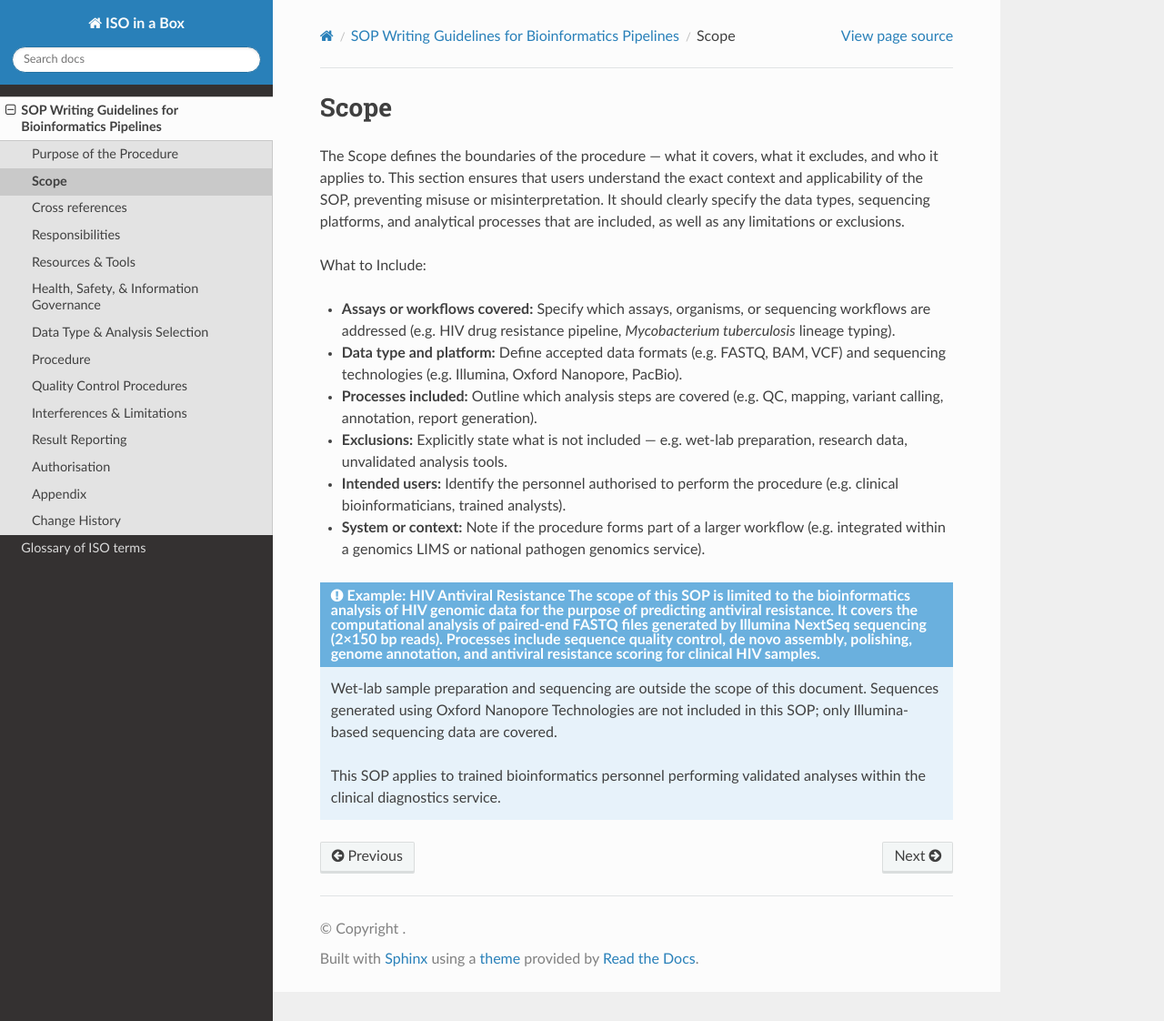
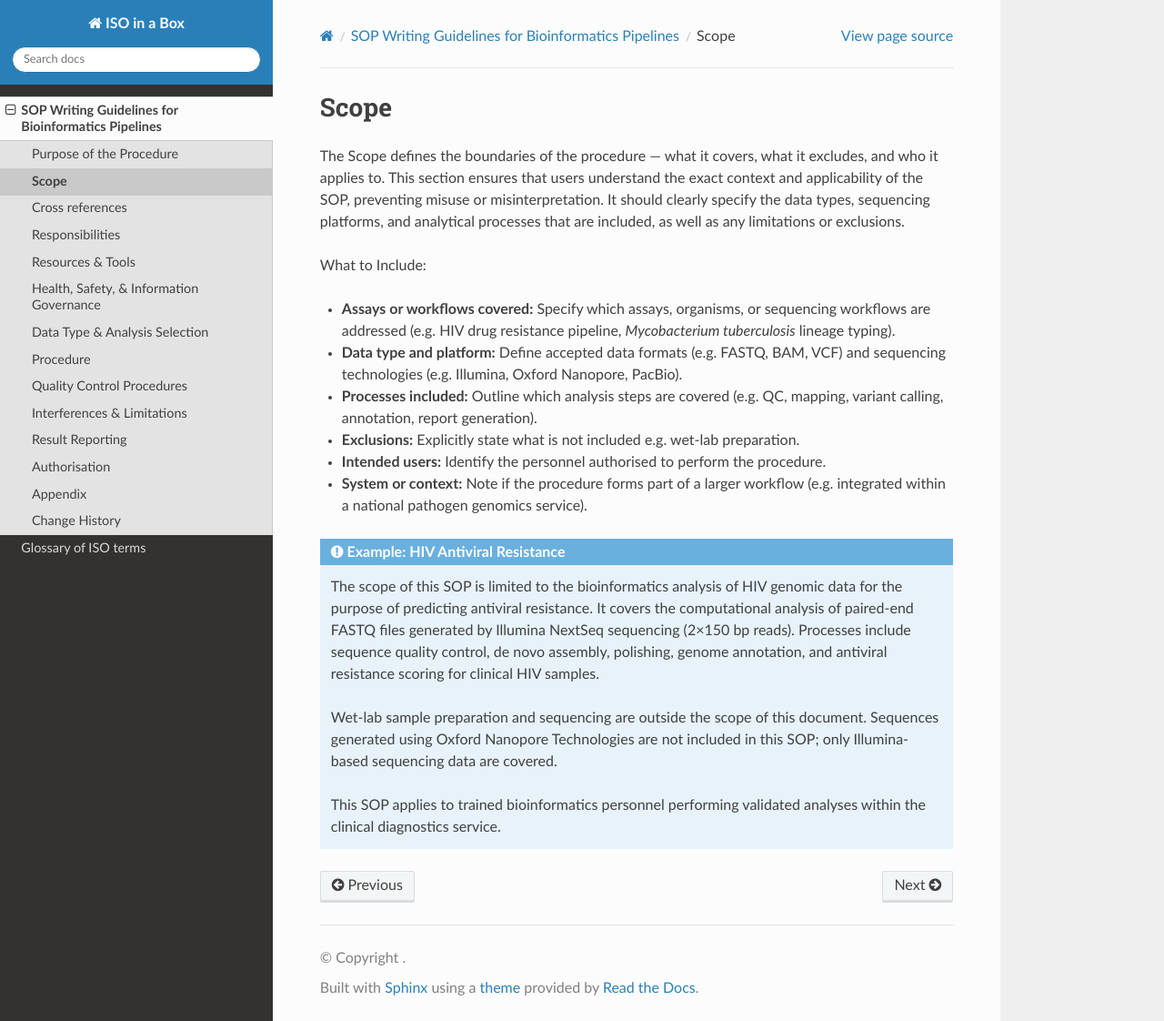
Before and after one commit to ASendellPrice/IIB-rtd, a Sphinx documentation site: the page built from docs/source/sop_guide_scope.rst, in a window 1280 px wide and 1122 px high. Shown: the whole window at 91% size. Built offline with Sphinx 7.4.7 and the Read the Docs theme 3.1.0, drawn with Linux system fonts in a browser that asks for light colours; pages that are not in the unit, such as notebooks, are missing from menus.

Commit message:
Fixing formatting error

```diff
--- a/docs/source/sop_guide_scope.rst
+++ b/docs/source/sop_guide_scope.rst
@@ -11,13 +11,14 @@
 
 - **Processes included:** Outline which analysis steps are covered (e.g. QC, mapping, variant calling, annotation, report generation).
 
-- **Exclusions:** Explicitly state what is not included — e.g. wet-lab preparation, research data, unvalidated analysis tools.
+- **Exclusions:** Explicitly state what is not included e.g. wet-lab preparation.
 
-- **Intended users:** Identify the personnel authorised to perform the procedure (e.g. clinical bioinformaticians, trained analysts).
+- **Intended users:** Identify the personnel authorised to perform the procedure.
 
-- **System or context:** Note if the procedure forms part of a larger workflow (e.g. integrated within a genomics LIMS or national pathogen genomics service).
+- **System or context:** Note if the procedure forms part of a larger workflow (e.g. integrated within a national pathogen genomics service).
 
 .. admonition:: Example: HIV Antiviral Resistance
+
     The scope of this SOP is limited to the bioinformatics analysis of HIV genomic data for the purpose of predicting antiviral resistance. It covers the computational analysis of paired-end FASTQ files generated by Illumina NextSeq sequencing (2×150 bp reads). Processes include sequence quality control, de novo assembly, polishing, genome annotation, and antiviral resistance scoring for clinical HIV samples.
 
     Wet-lab sample preparation and sequencing are outside the scope of this document. Sequences generated using Oxford Nanopore Technologies are not included in this SOP; only Illumina-based sequencing data are covered.
```
